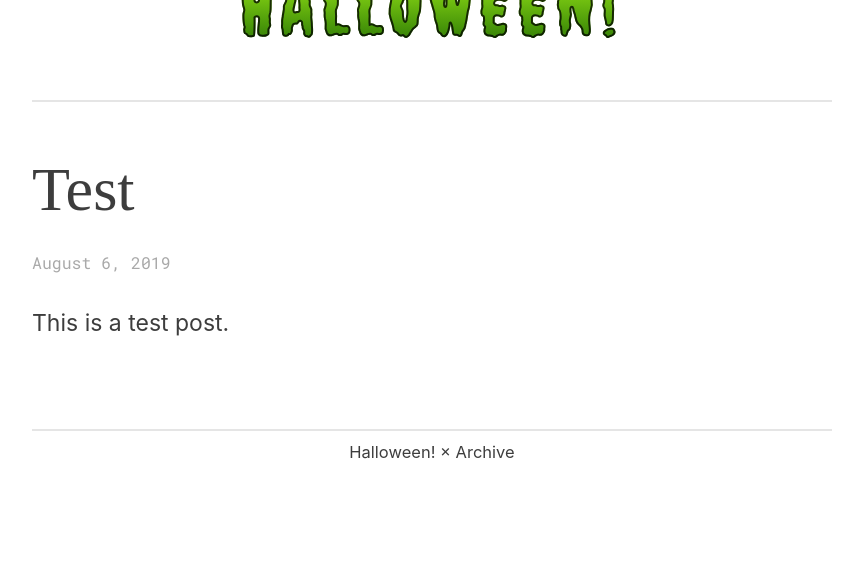
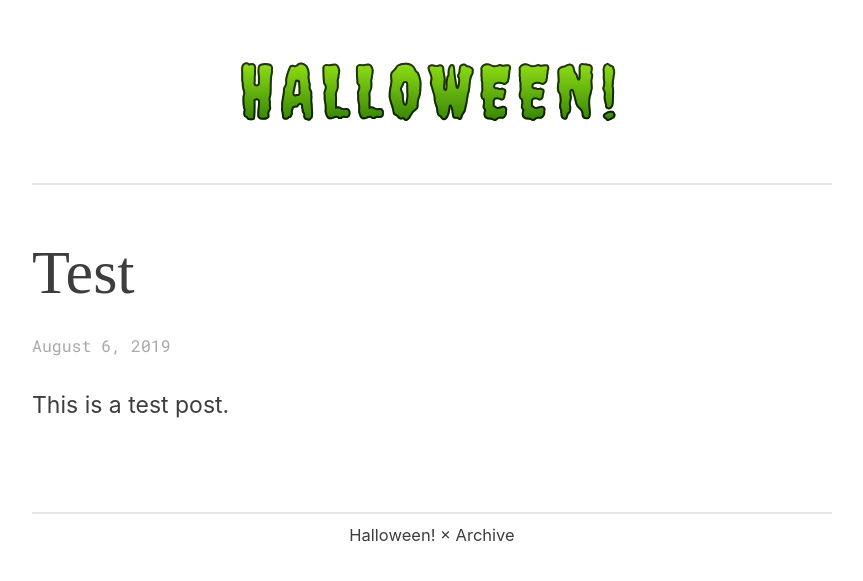
Before and after one commit to lmw13/lmw13, a Jekyll site: the page built from index.html, in a window 1280 px wide. Shown: the top 581 px of the page, without its empty margins (208-1071 px from the left). Built offline with Jekyll 4.4.1, drawn with Linux system fonts in a browser that asks for light colours; some web fonts are replaced; the list of posts is cut into pages by our own code.

Commit message:
Update style.css

```diff
--- a/css/style.css
+++ b/css/style.css
@@ -106,7 +106,6 @@ h1 {
 	font-family: 'Creepster', serif;
 	font-size: 3.2em;
 	line-height: 1.15em;
-	margin-top: -1em;
 	text-align: center;
 	text-transform: uppercase;
 	/* text-shadow: 0 .11em 0 rgba(0, 0, 0, 0.1); */
```
